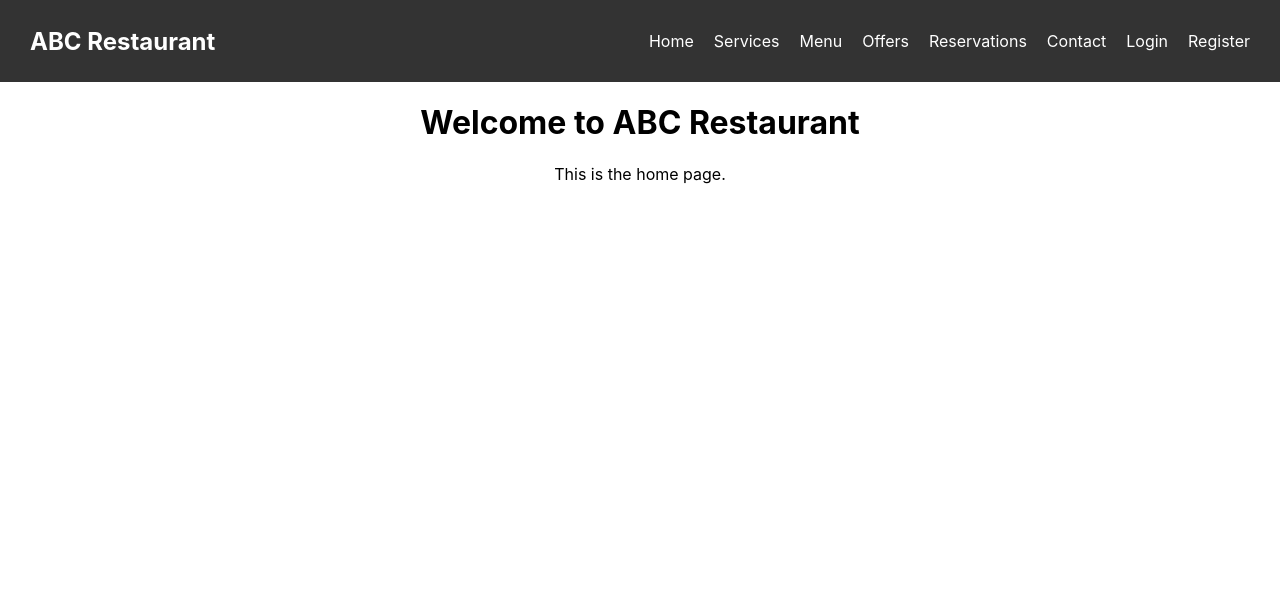
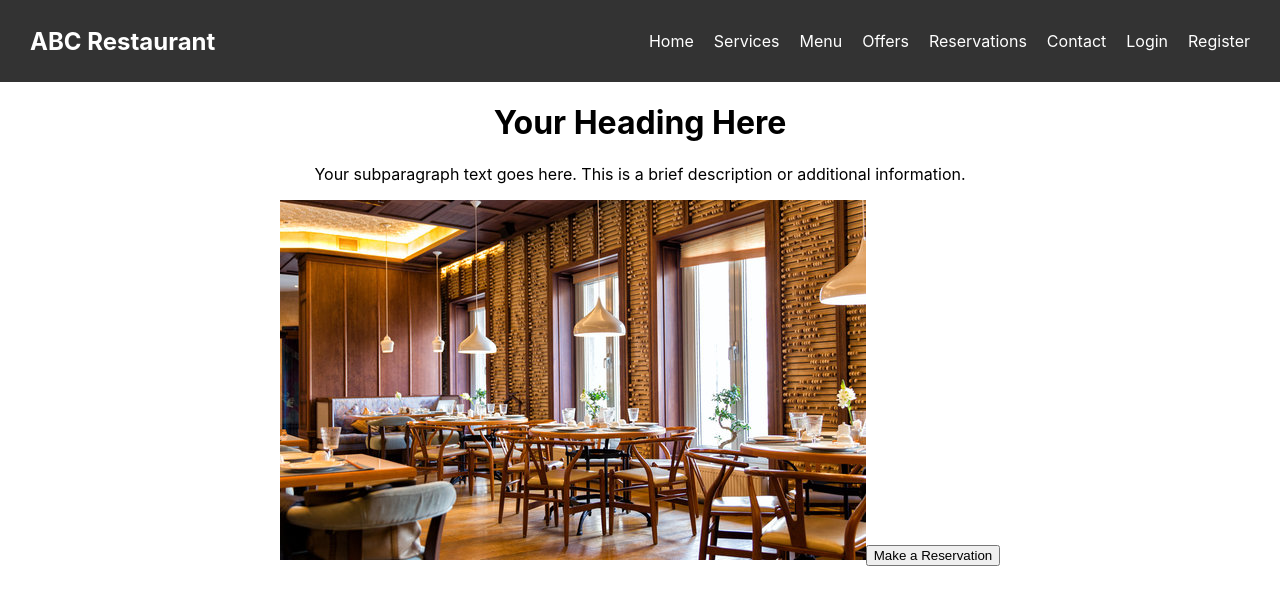
Before and after one commit to nussyy/Restaurant, a React (Create React App) app in the folder frontend/: page / in a window 1280 px wide. Shown: the top 604 px of the page. Built offline with nearby package versions, Linux system fonts and the light colour scheme.

Commit message:
home pages changes

```diff
--- a/frontend/src/components/HomePage/HomePage.css
+++ b/frontend/src/components/HomePage/HomePage.css
@@ -1,28 +1,94 @@
+/* General Styles */
 .homepage {
   font-family: 'Times New Roman', serif;
-  }
-
-  .overview, .services, .offers, .gallery {
-    margin: 20px;
-    padding: 20px;
-    background-color: #b11616;
-    border-radius: 8px;
+  color: #333;
 }
 
 h2 {
-    font-size: 24px;
-    margin-bottom: 10px;
+  font-size: 2rem;
+  margin-bottom: 0.5rem;
+  color: #b11616;
 }
 
 p {
-    font-size: 16px;
-    line-height: 1.5;
+  font-size: 1rem;
+  line-height: 1.6;
+  color: #666;
 }
 
 ul {
   list-style-type: none;
+  padding: 0;
 }
 
 ul li {
-    padding: 5px 0;
+  padding: 0.5rem 0;
 }
+
+/* Section Styles */
+.overview, .services, .offers, .gallery {
+  margin: 1.25rem;
+  padding: 1.25rem;
+  background-color: #b11616;
+  border-radius: 0.5rem;
+  color: #fff;
+}
+
+/* Homepage Container */
+.homepage-container {
+  text-align: left;
+  padding: 1.25rem;
+}
+
+/* Homepage Header */
+.homepage-header {
+  margin-bottom: 1.25rem;
+}
+
+.homepage-header h1 {
+  font-size: 2.5rem;
+  margin: 0;
+  color: #333;
+}
+
+.homepage-header .homepage-subparagraph {
+  font-size: 1.125rem;
+  color: #555;
+}
+
+/* Homepage Content */
+.homepage-content {
+  display: flex;
+  flex-direction: column;
+}
+
+/* Image with Quote */
+.image-with-quote {
+  position: relative;
+  margin-bottom: 1.25rem;
+  overflow: hidden;
+}
+
+.image-with-quote img {
+  width: 100%;
+  height: auto;
+  display: block;
+}
+
+.reservation-button {
+  position: absolute;
+  top: 1rem;
+  left: 1rem;
+  padding: 0.75rem 1.5rem;
+  font-size: 1rem;
+  background-color: #007bff;
+  color: #fff;
+  border: none;
+  border-radius: 0.5rem;
+  cursor: pointer;
+  transition: background-color 0.3s;
+}
+
+.reservation-button:hover {
+  background-color: #0056b3;
+}
--- a/frontend/src/components/HomePage/HomePage.js
+++ b/frontend/src/components/HomePage/HomePage.js
@@ -1,13 +1,26 @@
 
 import React from 'react';
+import restauranthome from '../../assets/images/restauranthome.jpeg';
+
 
 const HomePage = () => {
     return (
-        <div>
-            <h1>Welcome to ABC Restaurant</h1>
-            <p>This is the home page.</p>
-        </div>
+        <div className="homepage-container">
+        <header className="homepage-header">
+          <h1>Your Heading Here</h1>
+          <p className="homepage-subparagraph">Your subparagraph text goes here. This is a brief description or additional information.</p>
+        </header>
+        <section className="homepage-content">
+
+
+
+          <div className="image-only">
+          <img src={restauranthome} alt="Just an Image" />
+            <button className="reservation-button">Make a Reservation</button>
+          </div>
+        </section>
+      </div>
     );
-};
+  }
 
 export default HomePage;
```
Also changed, not shown: frontend/src/assets/images/restauranthome.jpeg (added). Lines whose indentation alone changed are shown as unchanged.
